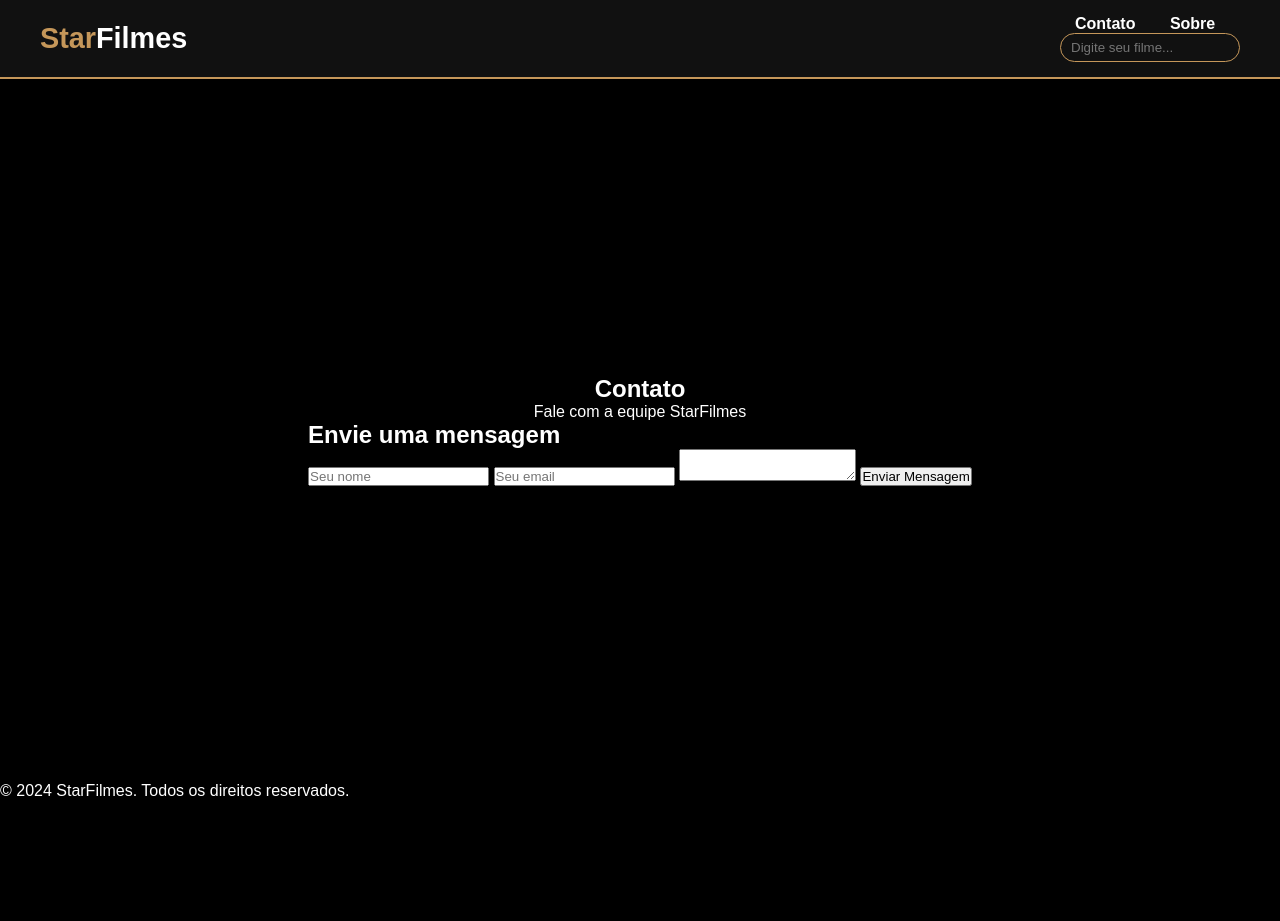
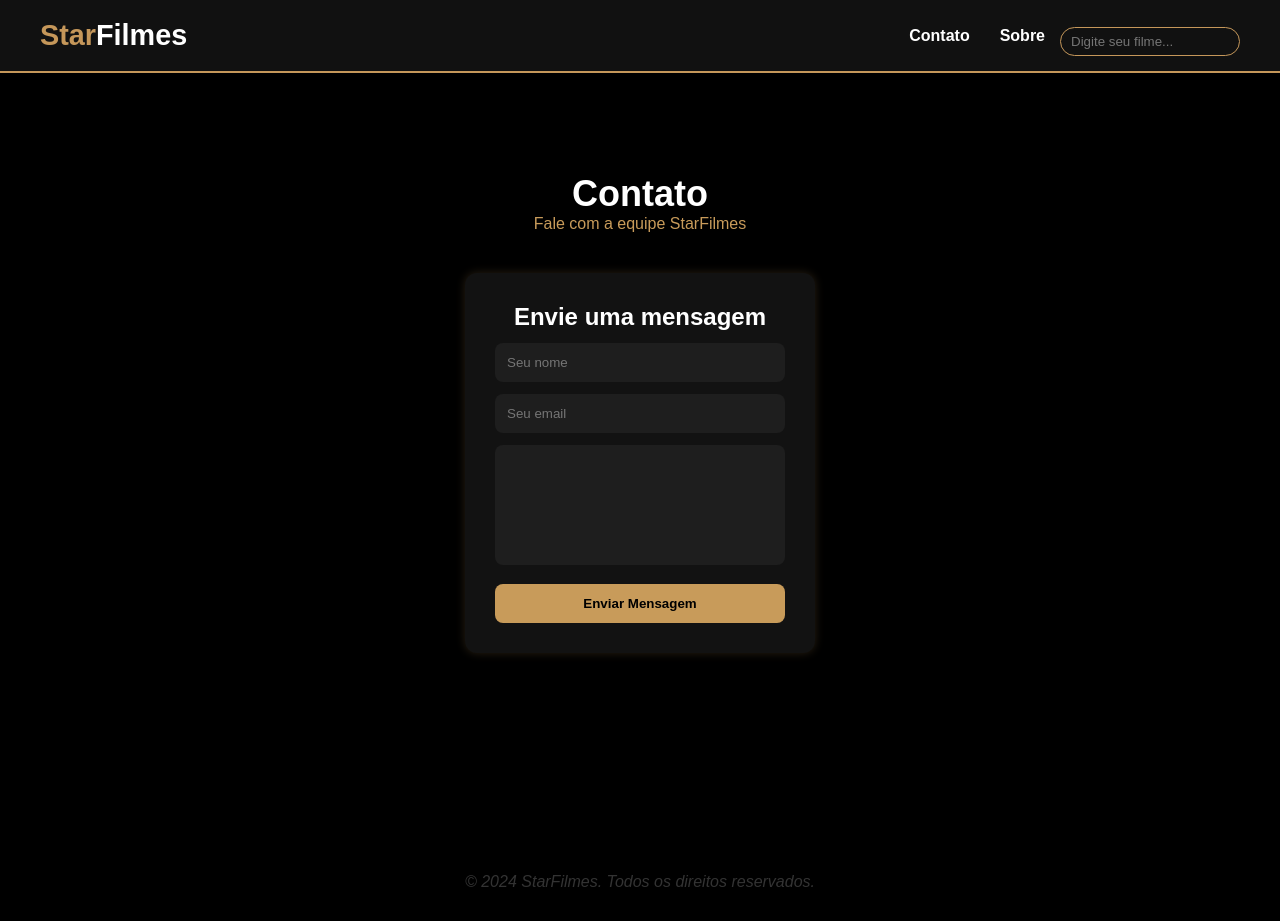
Before and after one commit to DevAndersonMesquita/Star-Filmes, a website: page public/contato.html in a window 1280 px wide. Before the commit the page ends 800 px from the top, so only its background shows below. Drawn offline with Linux system fonts and the light colour scheme.

Commit message:
dev => main

```diff
--- a/public/assets/CSS/contato.css
+++ b/public/assets/CSS/contato.css
@@ -23,7 +23,9 @@ body {
   background-color: #111;
   border-bottom: 2px solid rgb(197, 151, 90);
 }
-
+.logo{
+  cursor: pointer;
+}
 .logo h1 {
   margin: 0;
   font-size: 1.8rem;
@@ -33,7 +35,10 @@ body {
 .logo span {
   color: white;
 }
-
+.nav-links {
+  display: flex;
+  align-items: center;
+}
 .nav-links a {
   color: white;
   text-decoration: none;
@@ -71,3 +76,130 @@ section {
   flex-direction: column;
   padding: 40px;
 }
+
+/* SEÇÃO */
+
+.contato-section {
+
+    text-align: center;
+    margin-top: 60px;
+}
+
+/* TÍTULO */
+
+.titulo-contato {
+
+    font-size: 36px;
+    color: white;
+}
+
+.subtitulo {
+
+    color: #C89B5A;
+    margin-bottom: 40px;
+}
+
+/* CONTAINER */
+
+.contato-container {
+
+    display: flex;
+    justify-content: center;
+    gap: 40px;
+    flex-wrap: wrap;
+}
+
+/* FORMULÁRIO E INFO */
+
+.formulario,
+.info-contato {
+
+    background: #121212;
+
+    padding: 30px;
+
+    border-radius: 12px;
+
+    width: 350px;
+
+    box-shadow: 0 0 10px rgba(200,155,90,0.2);
+}
+
+/* INPUTS */
+
+input,
+textarea {
+
+    width: 100%;
+
+    padding: 12px;
+
+    margin-top: 12px;
+
+    border-radius: 8px;
+
+    border: none;
+
+    outline: none;
+
+    background: #1e1e1e;
+
+    color: white;
+}
+
+textarea {
+
+    height: 120px;
+
+    resize: none;
+}
+
+/* BOTÃO */
+
+button {
+
+    margin-top: 15px;
+
+    width: 100%;
+
+    padding: 12px;
+
+    background: #C89B5A;
+
+    color: black;
+
+    font-weight: bold;
+
+    border: none;
+
+    border-radius: 8px;
+
+    cursor: pointer;
+
+    transition: 0.2s;
+}
+
+button:hover {
+
+    transform: scale(1.03);
+
+    box-shadow: 0 0 8px #C89B5A;
+}
+
+/* TEXTOS */
+
+.info-contato p {
+
+    margin-top: 15px;
+
+    color: white;
+}
+
+footer{
+  text-align: center;
+  margin-top: 150px;
+  padding: 30px;
+  color: rgb(51, 51, 51);
+  background-color: #000;
+font: italic 1rem Arial, Helvetica, sans-serif;
+}
--- a/public/assets/CSS/login.css
+++ b/public/assets/CSS/login.css
@@ -10,23 +10,21 @@ body {
   background-color: #000;
   color: #fff;
   display: flex;
+  align-items: center;
+  gap: 60px;
   flex-direction: column;
   min-height: 100vh;
 }
 
-/* ===== NAVBAR ===== */
-.navbar {
-  display: flex;
-  align-items: center;
-  justify-content: space-between;
-  padding: 15px 40px;
-  background-color: #111;
-  border-bottom: 2px solid rgb(197, 151, 90);
+.logo {
+
+  margin-top: 85px;
 }
-
 .logo h1 {
   margin: 0;
-  font-size: 1.8rem;
+  border-bottom:  #313131 1px solid;
+  font-family: 'Arial Black', Arial, Helvetica, sans-serif;
+ font-size: 50px;
   color: rgb(197, 151, 90);
 }
 
@@ -34,38 +32,11 @@ body {
   color: white;
 }
 
-.nav-links a {
-  color: white;
-  text-decoration: none;
-  margin: 0 15px;
-  font-weight: bold;
-  transition: 0.3s;
-}
 
-.nav-links a:hover,
-.nav-links a.active {
-  color: rgb(197, 151, 90);
-}
-
-.search-box input {
-  padding: 6px 10px;
-  border: 1px solid rgb(197, 151, 90);
-  border-radius: 20px;
-  outline: none;
-  background-color: transparent;
-  color: white;
-  width: 180px;
-  transition: 0.3s;
-}
-
-.search-box input:focus {
-  width: 250px;
-  border-color: white;
-}
 
 /* ===== FORMULÁRIO ===== */
 .container {
-  flex: 1;
+
   display: flex;
   justify-content: center;
   align-items: center;
@@ -134,3 +105,19 @@ button:hover {
     width: 85%;
   }
 }
+
+
+/* ===== CADASTRO ===== */
+
+.frm-cadastro {
+ display: flex;
+  font-size: 14px;
+  padding: 5px;
+  margin-top: -10px;
+  margin-bottom: 15px;
+}
+.frm-cadastro a {
+  color: rgb(197, 151, 90);
+  text-decoration: none;
+  transition: 0.3s;
+}
--- a/public/assets/CSS/rj.css
+++ b/public/assets/CSS/rj.css
@@ -21,7 +21,9 @@
       background-color: #111;
       border-bottom: 2px solid rgb(197, 151, 90);
     }
-
+    h1{
+      cursor: pointer;
+    }
     .logo h1 {
       margin: 0;
       font-size: 1.8rem;
@@ -31,7 +33,10 @@
     .logo span {
       color: white;
     }
-
+    .nav-links {
+      display: flex;
+      align-items: center;
+    }
     .nav-links a {
       color: white;
       text-decoration: none;
--- a/public/assets/CSS/sp.css
+++ b/public/assets/CSS/sp.css
@@ -35,7 +35,10 @@
     .logo span {
       color: white;
     }
-
+    .nav-links {
+      display: flex;
+      align-items: center;
+    }
     .nav-links a {
       color: white;
       text-decoration: none;
--- a/public/assets/CSS/style.css
+++ b/public/assets/CSS/style.css
@@ -31,7 +31,10 @@
     .logo span {
       color: white;
     }
-
+    .nav-links {
+      display: flex;
+      align-items: center;
+    }
     .nav-links a {
       color: white;
       text-decoration: none;
```
Also changed, not shown: public/indexcine.html (+7 -9 lines), public/login.html (+10 -19 lines), public/rj.html (+16 -17 lines), public/sp.html (+9 -10 lines), 1 other file.
